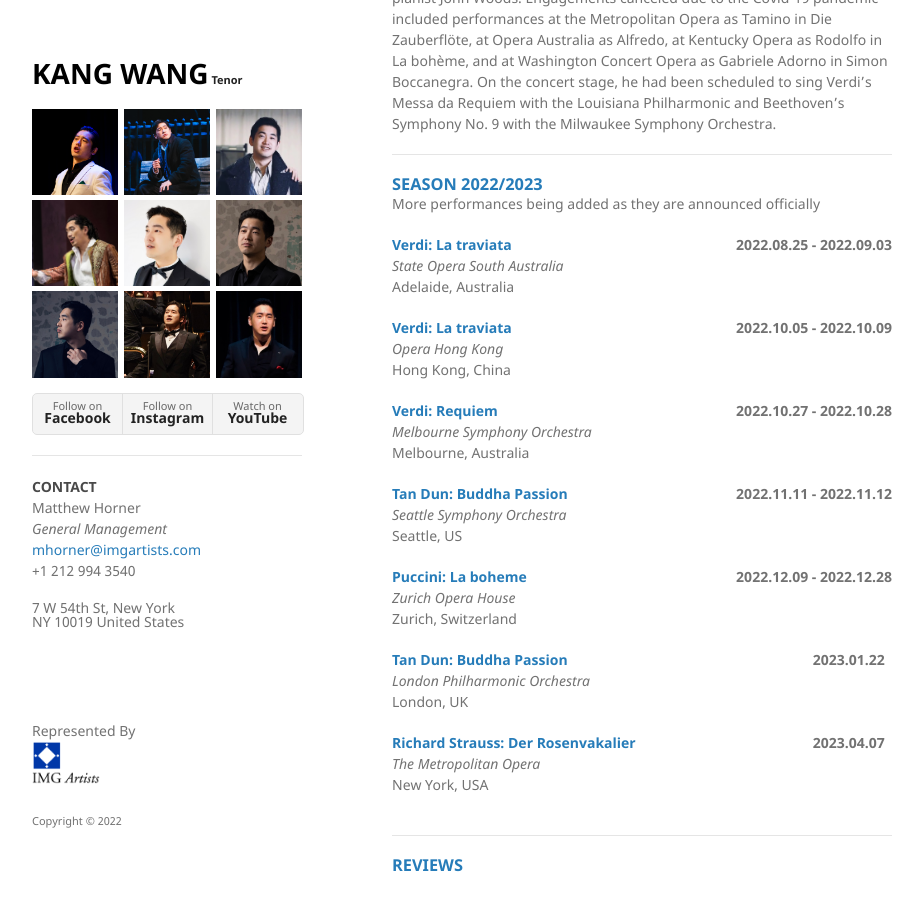
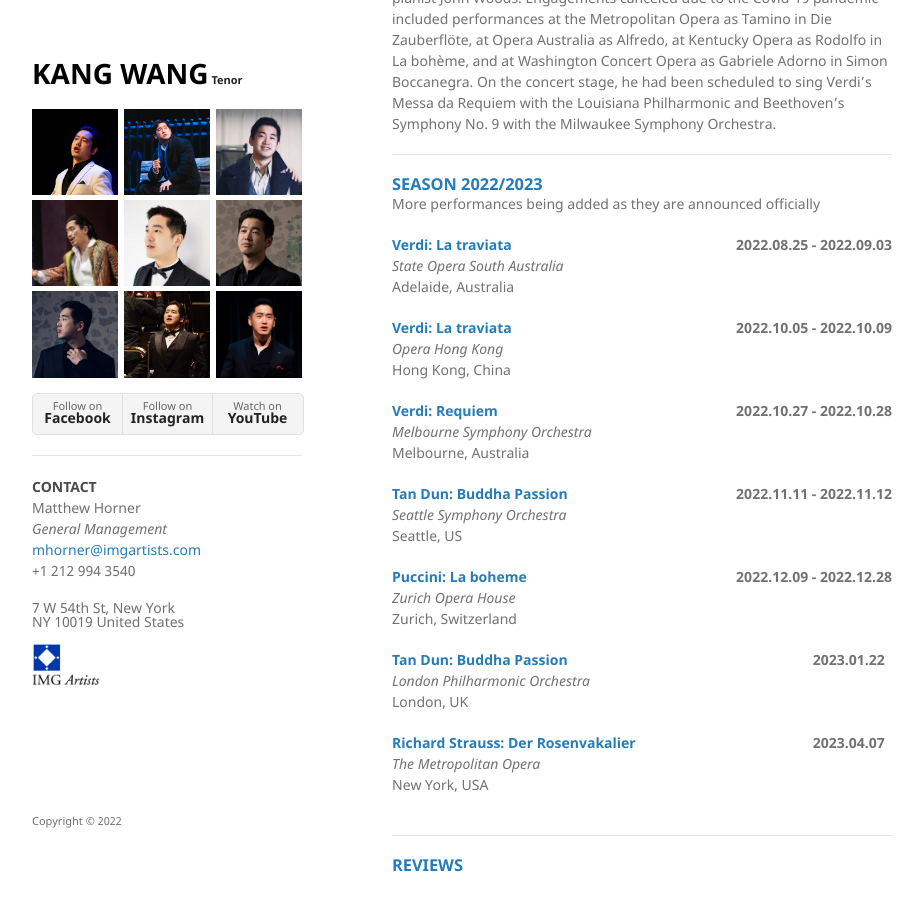
Before and after one commit to kwopera/kwt, a Jekyll site: the page built from index.md, in a window 1280 px wide and 900 px high, scrolled down 384 px. Shown: the whole window, without its empty margins (178-1101 px from the left). Built offline with Jekyll 4.4.1, drawn with Linux system fonts in a browser that asks for light colours.

Commit message:
Update default.html

```diff
--- a/_layouts/default.html
+++ b/_layouts/default.html
@@ -53,7 +53,8 @@
         </p>
         <p style="line-height: 1em;">
             7 W 54th St, New York <br/>
-            NY 10019 United States
+            NY 10019 United States<br/>
+            <a href="https://imgartists.com/roster/kang-wang/" target="_blank"><br/><img src="./assets/img/imglogo.gif" alt="IMG Artists" style="width: 25%;"/></a>
         </p>
 
 
@@ -69,7 +70,6 @@
 
       </section>
       <footer>
-        <p>Represented By<a href="https://imgartists.com/roster/kang-wang/" target="_blank"><br/><img src="./assets/img/imglogo.gif" alt="IMG Artists" style="width: 25%;"/></a></p>
         <p><small>Copyright © 2022</small></p>
       </footer>
     </div>
```
